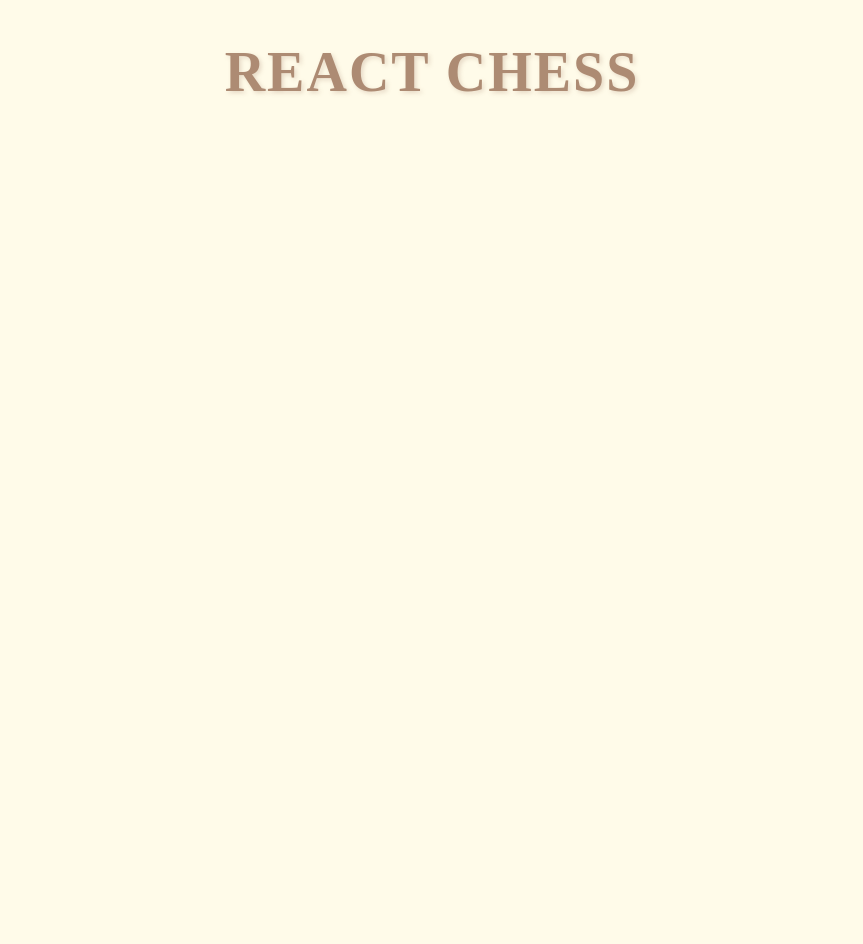
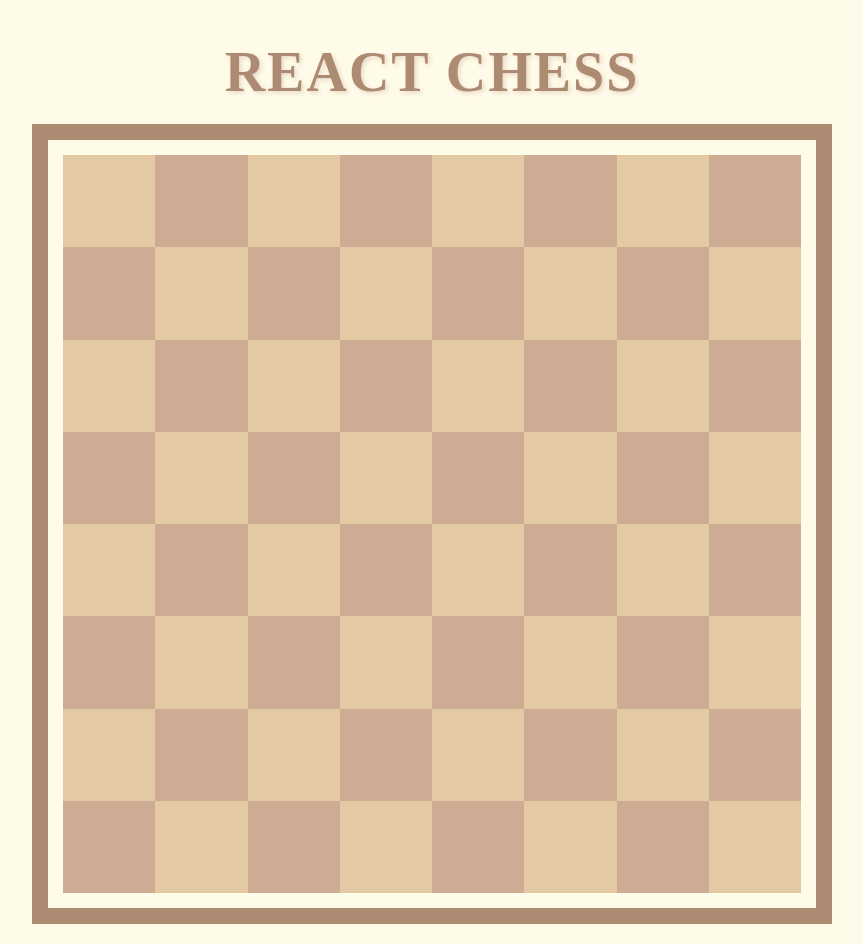
Before and after one commit to ChrisWongAtCUHK/react-chess, a React (Vite) app: page / in a window 1280 px wide. Both pictures are taken after a click on the button "開始遊戲". Shown: the whole page, without its empty margins (208-1071 px from the left). Before the commit the page ends 904 px from the top, so only its background shows below. Built offline with nearby package versions, Linux system fonts and the light colour scheme.

Commit message:
Plain board

```diff
--- a/src/components/ChessBoard.jsx
+++ b/src/components/ChessBoard.jsx
@@ -1,7 +1,34 @@
+import { useState } from 'react'
 import './ChessBoard.css'
 
+const SIZE = 8
+
+const initialBoardState = () => {
+  return Array(SIZE)
+    .fill(null)
+    .map(() => Array(SIZE).fill(null))
+}
+
 function ChessBoard() {
-  return <></>
+  const [board] = useState(initialBoardState())
+
+  const boxClass = () => {
+    let className = 'box'
+    return className
+  }
+  return (
+    <div className='chess-board'>
+      {board.map((row, rowIndex) => (
+        <div key={rowIndex} className='chess-row'>
+          {row.map((col, colIndex) => (
+            <div key={colIndex} className='chess-col'>
+              <div className={boxClass()}></div>
+            </div>
+          ))}
+        </div>
+      ))}
+    </div>
+  )
 }
 
 export default ChessBoard
```
